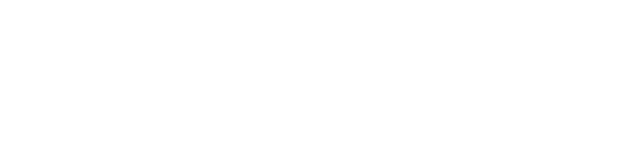
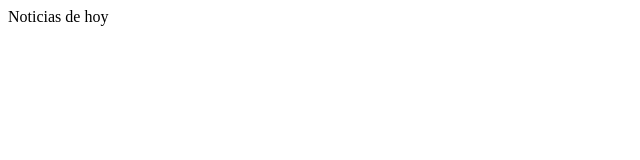
Before and after one commit to docentefip/PruebaGit, a plain HTML site: page Index.html in a window 1280 px wide. Shown: the whole page, without its empty margins (0-640 px from the left). Drawn offline with Linux system fonts and the light colour scheme.

Commit message:
modificacion html

```diff
--- a/Index.html
+++ b/Index.html
@@ -8,7 +8,7 @@
 </head>
 
 <body>
-
+    Noticias de hoy
 </body>
 
 </html>
```
